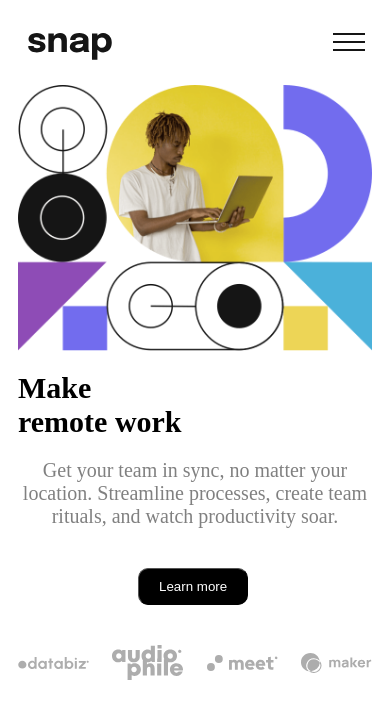
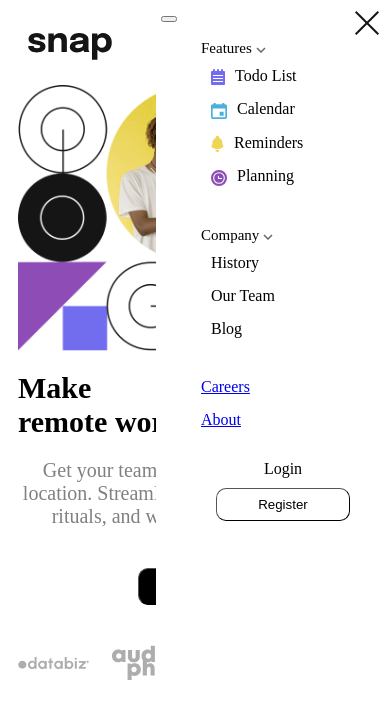
Before and after one commit to MyatIK/LandingPage_Static, a plain HTML site: page index.html in a window 390 px wide. Drawn offline with Linux system fonts and the light colour scheme.

Commit message:
added toggle sidebar with expandable menu

```diff
--- a/index.html
+++ b/index.html
@@ -32,7 +32,7 @@
             <img src="./images/logo.svg" alt="logo" id="logo"/>
             <nav>
                 <div class="navbar">
-                    <div class="dropdown">
+                    <div class="dropdown" >
                         <button class="dropbtn">Features <img src="./images/icon-arrow-down.svg" alt="arrow dropdown"/>
                             <i class="fa fa-caret-down"></i>
                         </button>
@@ -59,13 +59,50 @@
                     <a href="#">About</a>
 
                 </div>
-                <img src="./images/icon-menu.svg" alt="menu bar" class="menuBarMobile"/>
-
 
             </nav>
             <div class="access">
                 <a>Login</a>
                 <button class="btn">Register</button>
+
+            </div>
+            <!--start of mobile version-->
+            <a class="menuicon"><img src="./images/icon-menu.svg" alt="menu bar" onclick="myFunction()"/></a>
+            <div id="hamburger-icon">
+
+                <button><img src="./images/icon-close-menu.svg" alt="close menu bar" onclick="myFunction()" class="closeicon"/></button>
+                <div class="dropdown" >
+                    <ul class="mobileMenu">
+                        <li><button class="dropbtn" onclick="dropFunction()">Features <img src="./images/icon-arrow-down.svg" alt="arrow dropdown"/>
+                            <i class="fa fa-caret-down"></i>
+                        </button>
+                        <div class="dropdown-contentMobile" id="content1">
+                            <a href="#"><img src="./images/icon-todo.svg" alt="list" class="listImage"/>Todo List</a>
+                            <a href="#"><img src="./images/icon-calendar.svg" alt="calendar" class="listImage"/>Calendar</a>
+                            <a href="#"><img src="./images/icon-reminders.svg" alt="reminder bell" class="listImage"/>Reminders</a>
+                            <a href="#"><img src="./images/icon-planning.svg" alt="clock" class="listImage"/>Planning</a>
+                        </div></li>
+                        <li>
+                            <button class="dropbtn" onclick="dropFunctiontwo()">Company <img src="./images/icon-arrow-down.svg" alt="arrow dropdown"/>
+                                <i class="fa fa-caret-down"></i>
+                            </button>
+                            <div class="dropdown-contentMobile" id="content2">
+                                <a href="#">History</a>
+                                <a href="#">Our Team</a>
+                                <a href="#">Blog</a>
+                            </div>
+
+                        </li>
+                        <li><a href="#">Careers</a></li>
+                        <li><a href="#">About</a></li>
+                    </ul>
+
+                </div>
+                <div class="accessMobile">
+                    <a>Login</a>
+                    <button class="btn">Register</button>
+
+                </div>
 
             </div>
 
@@ -101,6 +138,39 @@
 
         </main>
 
+        <script>
+            function myFunction(){
+                var x=document.getElementById('hamburger-icon');
+                if (x.style.display === 'none'){
+                    x.style.display = 'block';
+                }else {
+                    x.style.display = 'none';
+                }
+            }
+            function dropFunction(){
+                var x=document.getElementById('content1');
+                if (x.style.display === 'none'){
+                    x.style.display = 'block';
+                }else {
+                    x.style.display = 'none';
+                }
+            }
+
+            function dropFunctiontwo(){
+                var x=document.getElementById('content2');
+                if (x.style.display === 'none'){
+                    x.style.display = 'block';
+                }else {
+                    x.style.display = 'none';
+                }
+            }
+
+
+
+
+
+        </script>
+
 
     </body>
 </html>
--- a/style.css
+++ b/style.css
@@ -1,7 +1,13 @@
 *{
     box-sizing: border-box;
 }
-
+ul {
+    list-style: none;
+    height: 100%;
+    display: flex;
+    align-items: center;
+    justify-content: space-around;
+}
 header {
     padding: 20px;
     display: flex;
@@ -147,6 +153,24 @@ header {
     display: none;
 }
 
+.closeicon{
+    display: none;
+}
+
+.mobileMenu {
+    display: none;
+}
+
+.menuicon {
+    display: none;
+}
+
+
+.menuicon{
+    display: none;
+}
+
+
 
 
 
@@ -183,18 +207,103 @@ header {
    .btn1 {
     margin: 20px 0 40px 120px;
    }
-   .menuBarMobile {
-    display: inline-block;
-    padding: 5px;
-    position: absolute;
-    right: 20px;
-   }
+
    .navbar, .access{
     display: none;
    }
    .mainbrands {
     width: 20%;
    }
+   #hamburger-icon {
+    height: 100vh;
+    width: 60%;
+    background-color: white;
+    padding: 5px;
+    position: absolute;
+    right: 0;
+    top: 0;
+   }
+
+   .menuicon {
+    display: block;
+    position: absolute;
+    right: 20px;
+
+   }
+
+   .dropdown .mobileMenu {
+    display: flex;
+    flex-direction: column;
+    align-items:start;
+    justify-content: start;
+    width: 100%;
+    text-align: left;
+   }
+
+   .mobileMenu li {
+    margin-bottom: 15px;
+
+    }
+
+    .closeicon {
+    display: block;
+    position: absolute;
+    right: 10px;
+    top: 10px;
+    margin-bottom: 10px;
+
+    }
+
+    .dropdown .dropbtn {
+        padding: 0;
+    }
+
+    .dropdown {
+        width: 100%;
+        display: block;
+
+    }
+    .dropdown-contentMobile {
+        padding: 10px;
+       width: 100%;
+       display: flex;
+       flex-direction: column;
+       align-items:start;
+       justify-content: start;
+       text-align: left;
+
+    }
+
+    .dropdown-contentMobile a{
+        float: none;
+        color: black;
+        text-decoration: none;
+        display: block;
+        text-align: left;
+        margin-bottom: 15px;
+    }
+
+
+    .accessMobile {
+        display: flex;
+        flex-direction: column;
+        justify-content: center;
+        align-items: center;
+        width: 100%;
+    }
+    .accessMobile a {
+        display: block;
+        justify-content: center;
+        margin-bottom: 10px;
+        padding-left: 20px;
+    }
+    .btn {
+        width: 60%;
+
+    }
+
+
+
 
 
 }
```
Also changed, not shown: 1 other file.
